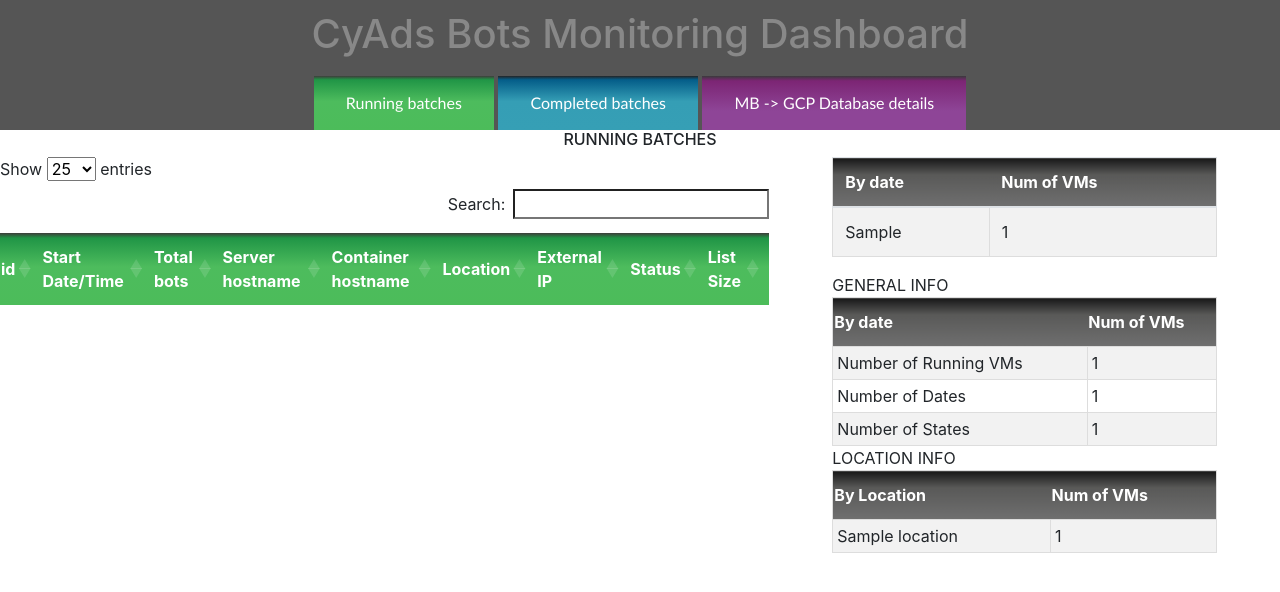
After one commit to cml-cs-iastate/CyadsProcessor, a Django app: template dashboard/templates/running.html in a window 1280 px wide. The commit adds this page. Shown: the top 592 px of the page. Run offline with Django 3.2, Linux system fonts and the light colour scheme; the template is opened without the code that fills it: most values are stand-ins (such as "Sample title", 1, 10 or a date in 2020); lists and menus that the app fills with data are empty; parts of the project's set-up code (start-up, migrations or seed data) failed here and were passed over; some libraries are stand-ins or nearby versions.

Commit message:
Refactor common html, finsh running and completed tables, add database sync page

```diff
--- /dev/null
+++ b/dashboard/templates/base.html
@@ -0,0 +1,15 @@
+<!DOCTYPE html>
+<html lang="en">
+<head>
+    <meta charset="UTF-8">
+    <title>{% block title %}Cyads{% endblock title %}</title>
+</head>
+<link rel="stylesheet" href="https://cdnjs.cloudflare.com/ajax/libs/twitter-bootstrap/4.0.0/css/bootstrap.css">
+<link rel="stylesheet" href="https://cdn.datatables.net/1.10.21/css/dataTables.bootstrap4.min.css">
+
+<body>
+{% include "header.html" %}
+<h1 id="page-title">{% block title-vis %}Cyads vis title{% endblock title-vis %}</h1>
+{% block content %} empty content{% endblock content %}
+</body>
+</html>
--- /dev/null
+++ b/dashboard/templates/header.html
@@ -0,0 +1,109 @@
+<style>
+	table tr:nth-child(even):hover {background-color: #dddddd;}
+	table tr:nth-child(odd):hover {background-color: #dddddd;}
+
+
+	th {
+		padding-top: 12px;
+		padding-bottom: 12px;
+		text-align: left;
+        background: linear-gradient(to bottom, rgb(24, 24, 24) 0%, rgb(89, 89, 88) 34%, rgb(111, 111, 111) 100%);
+		color: white;
+	}
+	table td, table tr {
+	padding: 4px;
+	border: 1px solid #DDD;
+	}
+
+    table tr:nth-child(even){background-color: #f2f2f2;}
+
+    table {
+        border-collapse: collapse;
+    }
+
+
+	#button-1 {
+	font-family: "Trebuchet MS", Arial, Helvetica, sans-serif;
+	background: linear-gradient(to bottom, rgb(62, 61, 59) 0%, rgb(32, 149, 70) 7%, rgb(77, 188, 93) 47%, rgb(76, 188, 90) 100%);
+	border: none;
+	color: white;
+	padding: 15px 32px;
+	text-align: center;
+	text-decoration: none;
+	display: inline-block;
+	font-size: 16px;
+	}
+	#button-1:hover {background-color: #6CCF70;}
+	#button-2{
+		font-family: "Trebuchet MS", Arial, Helvetica, sans-serif;
+		background: linear-gradient(to bottom, rgb(35, 36, 38) 0%, rgb(4, 93, 137) 7%, rgb(53, 158, 181) 47%, rgb(54, 159, 181) 100%);
+		border: none;
+		color: white;
+		padding: 15px 32px;
+		text-align: center;
+		text-decoration: none;
+		display: inline-block;
+		font-size: 16px;
+	}
+	#button-2:hover {background-color: #20ACDA;}
+	#button-3{
+		font-family: "Trebuchet MS", Arial, Helvetica, sans-serif;
+		background: linear-gradient(to bottom, rgb(58, 58, 60) 0%, rgb(124, 37, 116) 9%, rgb(142, 69, 151) 65%, rgb(142, 69, 151) 100%);
+		border: none;
+		color: white;
+		padding: 15px 32px;
+		text-align: center;
+		text-decoration: none;
+		display: inline-block;
+		font-size: 16px;
+	}
+	#button-3:hover {background-color: #9797CF;}
+	#button-4{
+		font-family: "Trebuchet MS", Arial, Helvetica, sans-serif;
+		background: linear-gradient(to bottom, rgb(46, 47, 33) 0%, rgb(157, 96, 52) 5%, rgb(187, 123, 96) 56%, rgb(187, 123, 97) 100%);
+		border: none;
+		color: white;
+		padding: 15px 32px;
+		text-align: center;
+		text-decoration: none;
+		display: inline-block;
+		font-size: 16px;
+	}
+	#button-4:hover {background-color: #FF9534;}
+
+
+    #title-vis {
+        text-align: center;
+        }
+
+    #site-header {
+        background-color: #555;
+        text-align: center;
+    }
+
+	#page-title {
+	    text-align: center;
+	    font-size: 16px;
+	}
+
+	#running-batches th {
+        background: linear-gradient(to bottom, rgb(62, 61, 59) 0%, rgb(32, 149, 70) 7%, rgb(77, 188, 93) 47%, rgb(76, 188, 90) 100%);
+	}
+
+	#completed-batches th {
+		background: linear-gradient(to bottom, rgb(35, 36, 38) 0%, rgb(4, 93, 137) 7%, rgb(53, 158, 181) 47%, rgb(54, 159, 181) 100%);
+	}
+
+
+
+</style>
+
+
+<header id="site-header">
+<div id="title-vis" style=text-align:center;padding:10px><h1 style=color:#888> CyAds Bots Monitoring Dashboard</h1></div>
+    <nav>
+        <a href=running.html id="button-1">Running batches</a>
+        <a href=completed.html id="button-2">Completed batches</a>
+        <a href=database_mb.html id="button-3">MB -> GCP Database details</a>
+    </nav>
+</header>
--- /dev/null
+++ b/dashboard/templates/running.html
@@ -0,0 +1,145 @@
+{% extends "base.html" %}
+
+<head>
+  <meta charset="utf-8">
+  {% block title %}Cyads - Batch running status {% endblock title %}
+  <meta name="description" content="Status of completed Batches">
+</head>
+
+{% block title-vis%}RUNNING BATCHES {% endblock title-vis %}
+
+{% block content %}
+
+    <div class="row">
+      <div class="col-12 column running-details">
+        <table id="running-batches" class="display compact" style="width:100%" data-ajax="/api/batches/?format=datatables">
+          <thead>
+            <tr>
+              <th data-data="id">id</th>
+              <th data-data="start_datetime">Start Date/Time</th>
+              <th data-data="total_bots">Total bots</th>
+              <th data-data="server_hostname">Server hostname</th>
+              <th data-data="server_container">Container hostname</th>
+              <th data-data="location.state_name">Location</th>
+              <th data-data="external_ip">External IP</th>
+              <th data-data="status">Status</th>
+              <th data-data="video_list_size">List Size</th>
+            </tr>
+          </thead>
+        </table>
+      </div>
+        <div class="col-12 column running-summary">
+                    <table class="table table-striped">
+            <thead>
+                <tr>
+                    <th scope="col">By date</th>
+                    <th scope="col">Num of VMs</th>
+              </tr>
+            <thead>
+            <tbody>
+                {% for batch_day in batches_count_by_day %}
+                    <tr>
+                        <td scope="row">{{batch_day.start_day}}</td>
+                        <td scope="row">{{batch_day.count}}</td>
+                    </tr>
+                {% endfor %}
+            <tbody>
+        </table>
+GENERAL INFO
+	<table>
+        <tr>
+            <th scope="col">By date</th>
+            <th scope="col">Num of VMs</th>
+      </tr>
+		<tr>
+			<td>Number of Running VMs</td>
+			<td>{{running_batches.count}}</td>
+		</tr>
+		<tr>
+			<td>Number of Dates</td>
+			<td>{{batches_count_by_day.count}}</td>
+		</tr>
+		<tr>
+			<td>Number of States</td>
+			<td>{{running_by_location.count}}</td>
+		</tr>
+	</table>
+
+
+
+LOCATION INFO
+	<table>
+        <tr>
+            <th scope="col">By Location</th>
+            <th scope="col">Num of VMs</th>
+      </tr>
+        {% for location in running_by_location %}
+		<tr>
+			<td>{{location.location__state_name}}</td>
+			<td>{{location.count}}</td>
+		</tr>
+        {% endfor %}
+	</table>
+        </div>
+    </div>
+
+
+
+
+
+
+  <script src="https://code.jquery.com/jquery-3.5.1.min.js"></script>
+  <script src="https://cdn.datatables.net/1.10.21/js/jquery.dataTables.min.js"></script>
+  <script>
+  $(document).ready(function() {
+    $('#running-batches').DataTable( {
+        "processing": true,
+        "order": [[ 3, "asc" ]],
+        "iDisplayLength": 25,
+        "serverSide": true,
+        "deferRender": true,
+         searchCols: [
+      null,
+      null,
+      null,
+      null,
+      null,
+      null,
+      null,
+      { "search": "RUNNING" },
+      null,
+   ]
+    } );
+  } );
+  </script>
+
+<style>
+
+table {
+padding-bottom: 1em;
+}
+
+.row {
+  display: flex;
+  flex-direction: row;
+  flex-wrap: wrap;
+  width: 100%;
+  padding-bottom: 1em;
+}
+
+.column {
+  display: flex;
+  flex-direction: column;
+  flex-basis: 100%;
+  flex: 1;
+  padding-right: 3em;
+}
+
+.running-details {
+  display: flex;
+  flex-direction: column;
+  flex-basis: 100%;
+  flex: 2;
+}
+</style>
+{% endblock content %}
--- a/dashboard/urls.py
+++ b/dashboard/urls.py
@@ -4,6 +4,8 @@ from django.urls import path, include
 from . import views
 
 urlpatterns = [
-    path('', views.index, name='index'),
+    path('', views.running, name='index'),
     path('completed.html', views.completed),
+    path('running.html', views.running),
+    path('database_mb.html', views.database_mb_view),
 ]
--- a/processor/models.py
+++ b/processor/models.py
@@ -116,7 +116,7 @@ class Batch(models.Model):
     remarks = models.CharField(max_length=255, help_text="Used to indicated any problems with the batch data")
 
     class Meta:
-        ordering = ['-start_timestamp']
+        ordering = ['start_timestamp']
 
     @staticmethod
     def get_batch_by_status(status):
--- a/requirements.txt
+++ b/requirements.txt
@@ -18,3 +18,4 @@ pytest
 docutils
 djangorestframework==3.11.1
 djangorestframework-datatables==0.5.2
+serpy==0.3.1
```
Also changed, not shown: dashboard/templates/completed.html (+26 -16 lines), dashboard/templates/database_mb.html (added, +82 -0 lines), dashboard/templates/index.html (deleted, +0 -146 lines), dashboard/views.py (+49 -18 lines), processor/serializers.py (+20 -21 lines), processor/views.py (+4 -6 lines).
